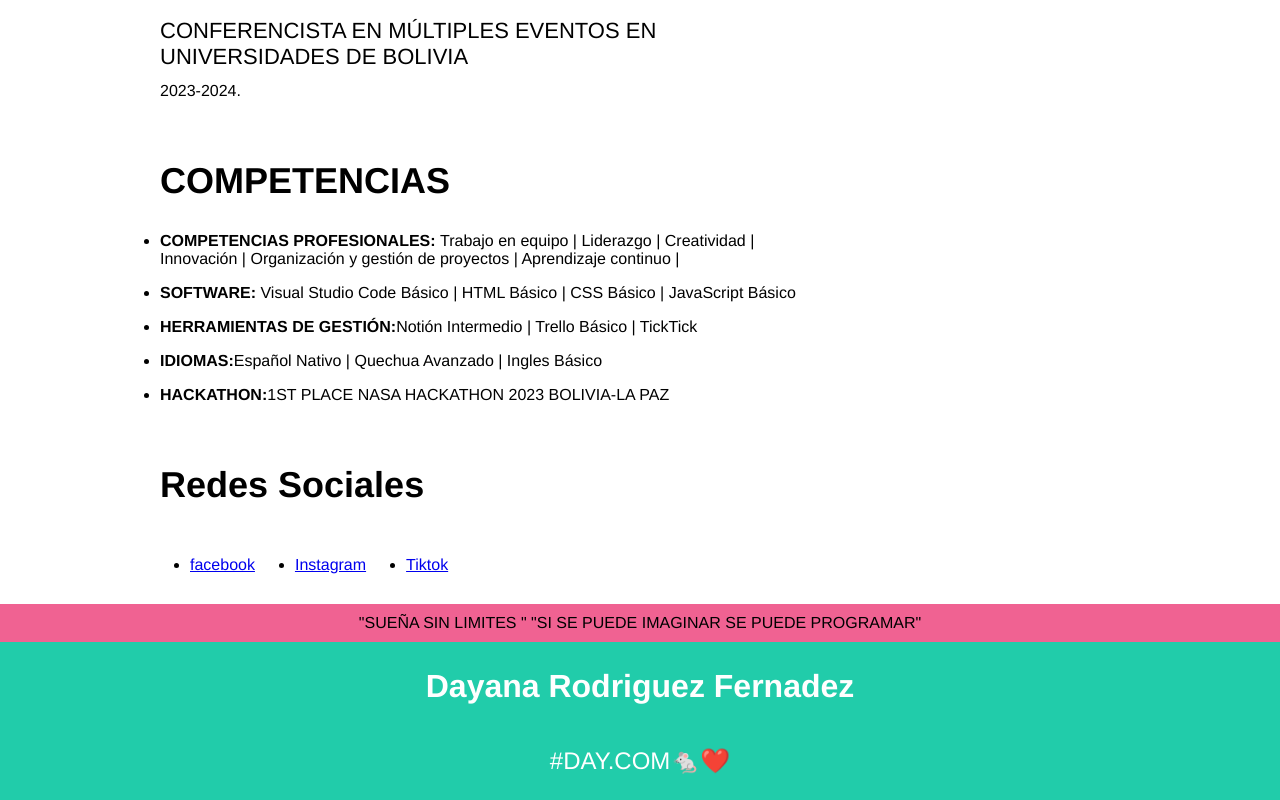
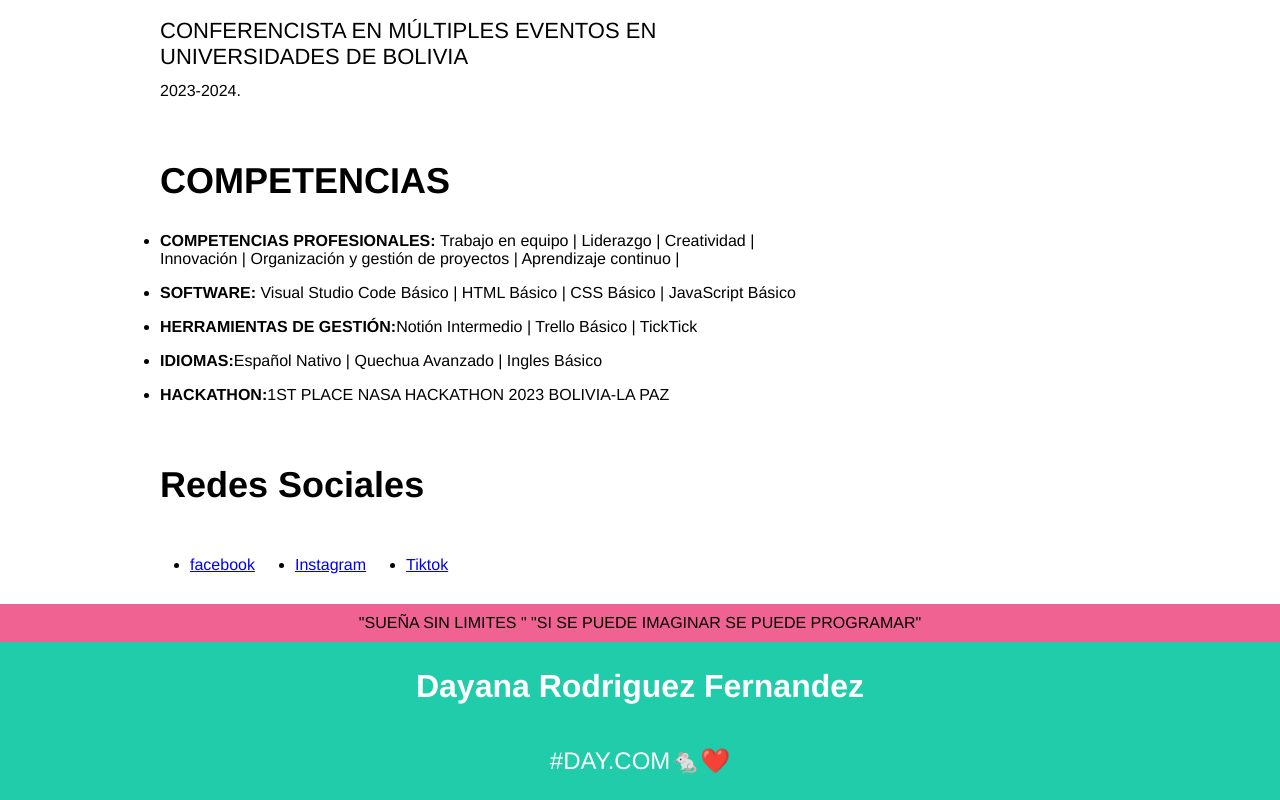
Before and after one commit to dayanaRodriguezrf/dayanarodriguezrf.github.com, a plain HTML site: page cv/index.html in a window 1280 px wide. Shown: the part 2411-3211 px from the top of the page. Drawn offline with Linux system fonts and the light colour scheme.

Commit message:
Update index.html

```diff
--- a/cv/index.html
+++ b/cv/index.html
@@ -182,7 +182,7 @@
              "SUEÑA SIN LIMITES " "SI SE PUEDE IMAGINAR SE PUEDE PROGRAMAR"
       </div>
       <header style="background-color:#21ccaa;padding:5px;color:white;text-align:center;">
-        <h1 style="width:700px;display:inline-block;text-align:center;"> Dayana Rodriguez Fernadez</h1>
+        <h1 style="width:700px;display:inline-block;text-align:center;"> Dayana Rodriguez Fernandez</h1>
         <h2 style="display:inline-block;width:700px;text-align:center;font-weight:200;">#DAY.COM🐁❤️</h2>
       </header>
     </footer>
```
